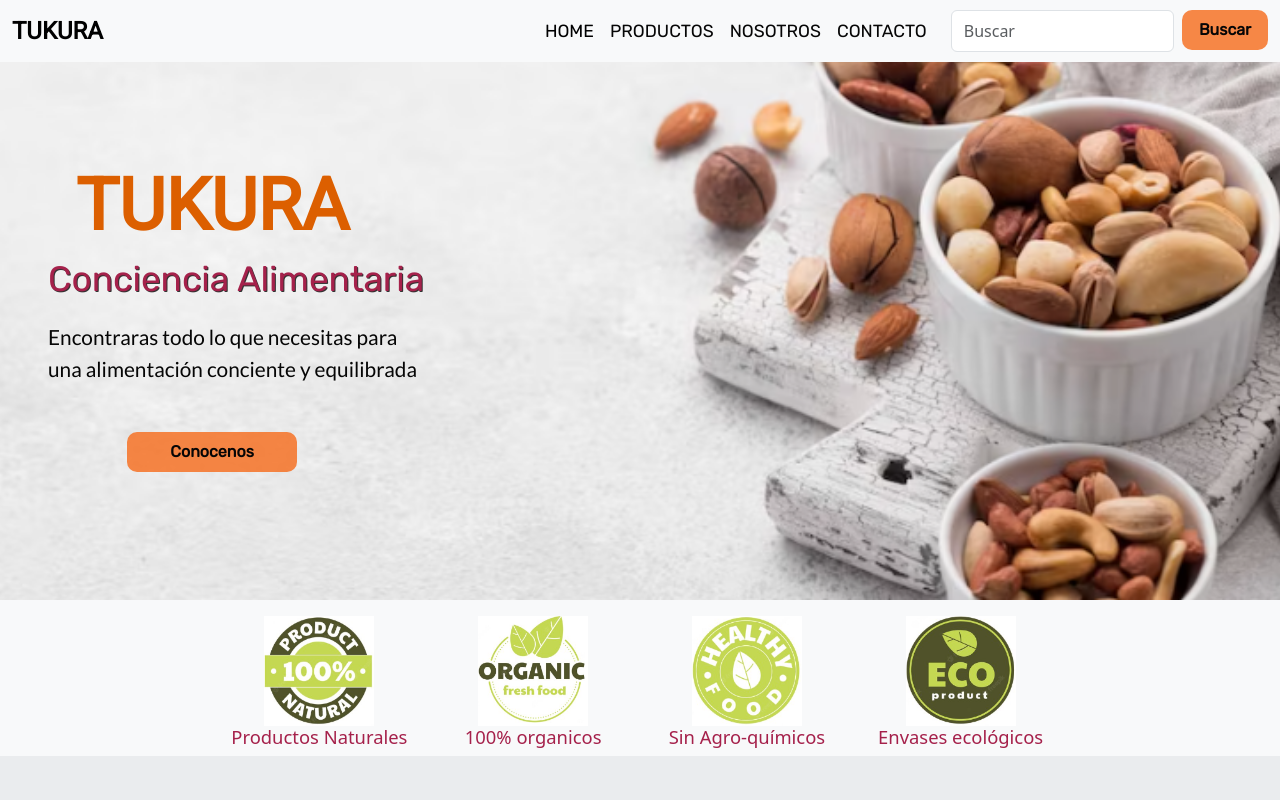
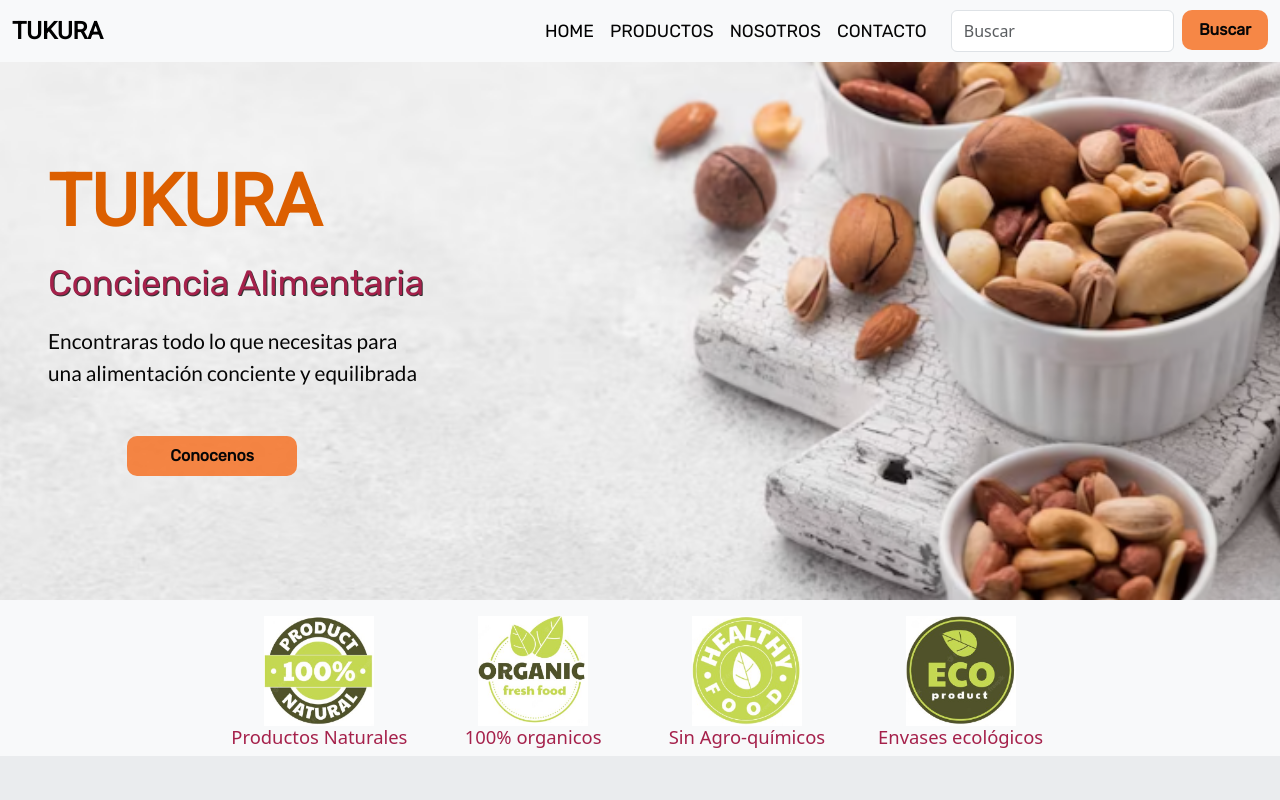
Before and after one commit to VanesaPorcelli/Pre-Entrega3_Porcelli, a website: page index.html in a window 1280 px wide. Shown: the top 800 px of the page. Drawn offline with nearby package versions, Linux system fonts and the light colour scheme.

Commit message:
correcion de url

```diff
--- a/index.html
+++ b/index.html
@@ -89,7 +89,7 @@
             <div class="hero__content">
                 <div class="row">
                     <div class="col-lg-12">
-                        <h1 class="mt-5 mb-3" >TUKURA</h1>
+                        <h1 class="ms-5 pb-3 pt-5">TUKURA</h1>
                         <h2 class="h2_title ms-5">Conciencia Alimentaria</h2>
                         <p class="ms-5">Encontraras todo lo que necesitas para <br> una alimentación
                             conciente y equilibrada</p>
--- a/scss/layout/_index.scss
+++ b/scss/layout/_index.scss
@@ -1,6 +1,6 @@
 /* INDEX*/
 .hero {
-    background-image: url(../assets/hero2.png);
+    background-image: url("../assets/hero2.png");
     object-fit: cover;
     display: flex;
     align-items: center;
@@ -20,7 +20,6 @@
         font-weight: 700;
         font-family: $font-brand;
         color: $color-primary;
-        text-align: center;
         animation-name: titulo;
         animation-iteration-count: 1;
         animation-timing-function: ease;
```
Also changed, not shown: pages/nosotros.html (+1 -1 lines), css/style.css.
